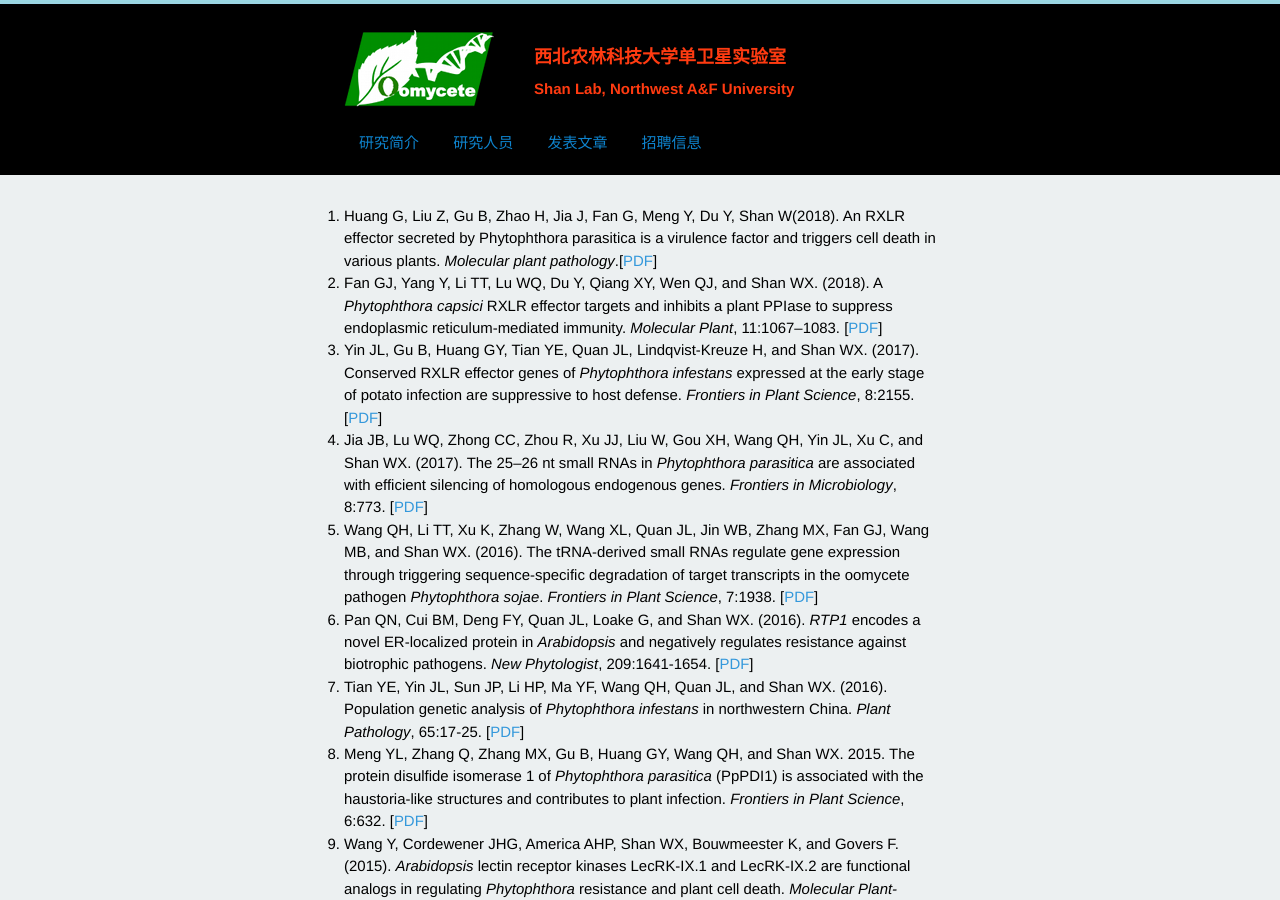
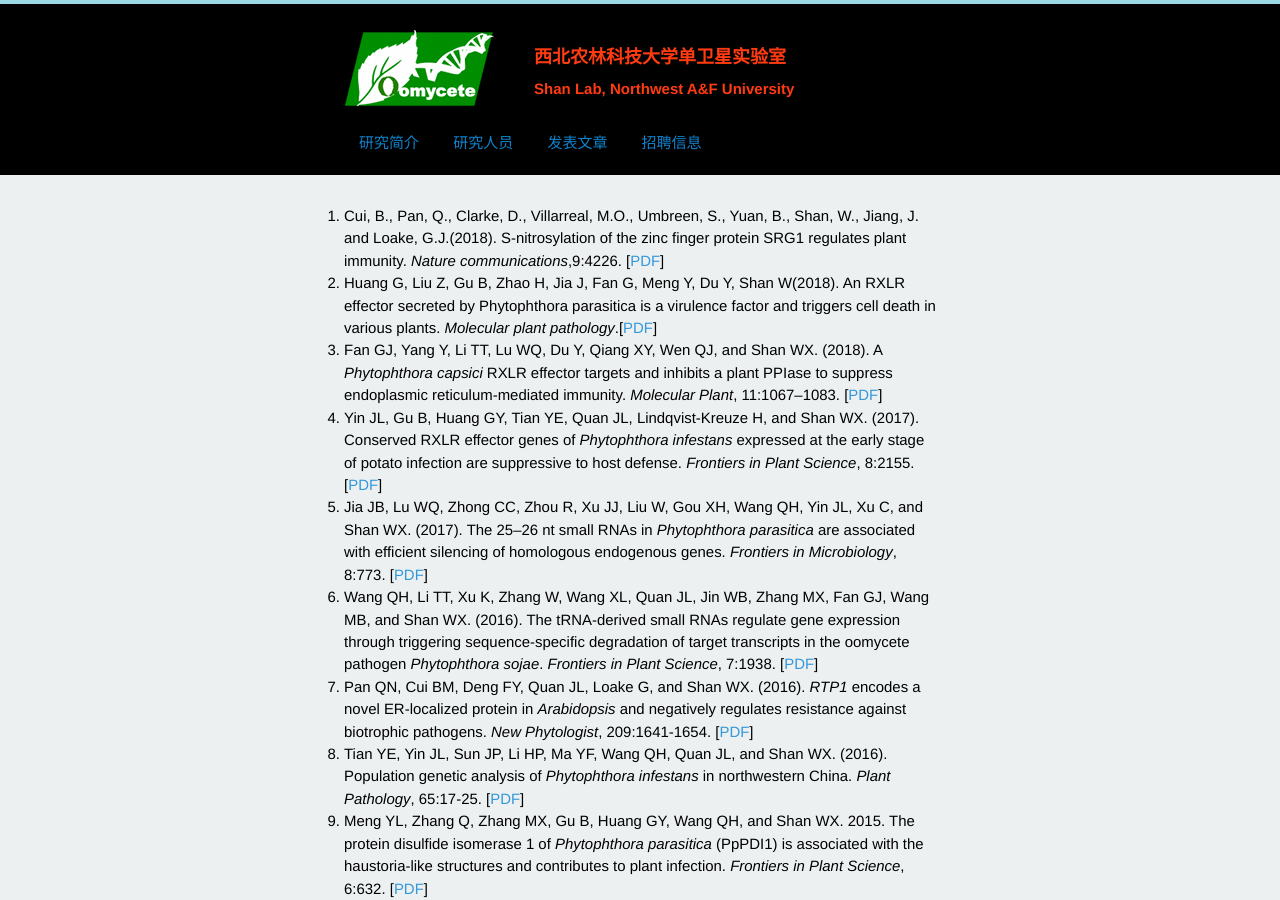
Before and after one commit to shanclub2/shanlab, a Jekyll site: the page built from publication.html, in a window 1280 px wide and 900 px high. Built offline with Jekyll 4.4.1, drawn with Linux system fonts in a browser that asks for light colours; Markdown is read by kramdown in place of the engine named in the settings; a script that is not in the unit is left out.

Commit message:
Add the paper of Cui et.al

```diff
--- a/publication.html
+++ b/publication.html
@@ -10,7 +10,9 @@ title: 单卫星实验室
 
 <ol>
 
-
+<li>
+	Cui, B., Pan, Q., Clarke, D., Villarreal, M.O., Umbreen, S., Yuan, B., Shan, W., Jiang, J. and Loake, G.J.(2018). S-nitrosylation of the zinc finger protein SRG1 regulates plant immunity. <i>Nature communications</i>,9:4226. [<a href="pdf/cui2018.pdf">PDF</a>]
+</li>
 <li>
 	Huang G, Liu Z, Gu B, Zhao H, Jia J, Fan G, Meng Y, Du Y, Shan W(2018). An RXLR effector secreted by Phytophthora parasitica is a virulence factor and triggers cell death in various plants. <i>Molecular plant pathology</i>.[<a href="/pdf/Huang2018.pdf">PDF</a>]
 </li>
```
Also changed, not shown: 1 other file.
